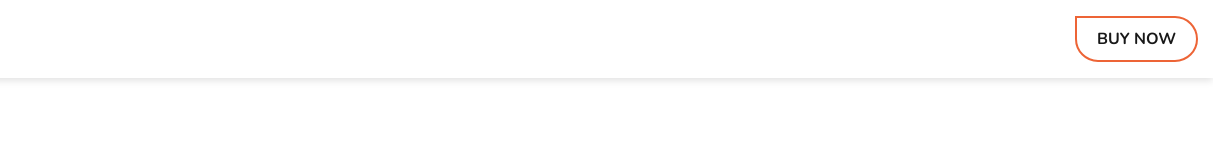
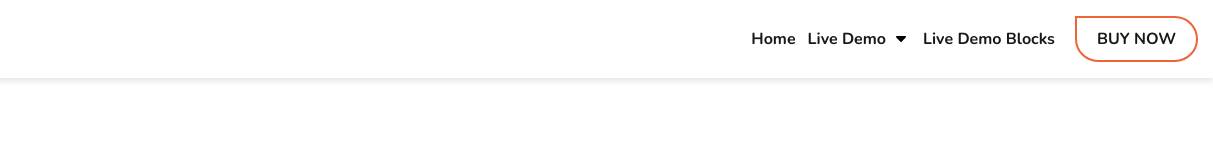
Before and after one commit to refactor-project-crafting/pets, a website: page public/index.html in a window 1280 px wide. Shown: the full height of the page, 67-1280 px from the left. Drawn offline with nearby package versions, Linux system fonts and the light colour scheme.

Commit message:
Mensaje de commit que no sigue las reglas PORQUE PUEDO

```diff
--- a/public/index.html
+++ b/public/index.html
@@ -22,6 +22,18 @@
       <span class="burger-line"></span>
       <span class="burger-line"></span>
     </button>
+    <nav class="main-navigation-container">
+      <ul class="main-navigation">
+        <li class="main-navigation-link-container">
+          <a class="main-navigation-link" href="home">Home</a>
+        </li>
+        <li class="main-navigation-link-container">
+          <button class="main-navigation-link">Live Demo <img src="/icons/caret-down.svg" alt="Open menu" width="20"
+              height="20"></button>
+        </li>
+        <li class="main-navigation-link-container"><button class="main-navigation-link">Live Demo Blocks</button></li>
+      </ul>
+    </nav>
     <a href="buy-now" class="button">
       Buy now
     </a>
--- a/public/styles/styles.css
+++ b/public/styles/styles.css
@@ -11,6 +11,10 @@
   margin: 0;
   font-family: Nunito, sans-serif;
   color: #181818;
+}
+
+a {
+  color: inherit;
 }
 
 button {
@@ -27,6 +31,7 @@
   display: flex;
   justify-content: space-between;
   align-items: center;
+  gap: 20px;
   box-shadow: 0 2px 8px 0 #0002;
 }
 
@@ -79,3 +84,55 @@
     display: inline-block;
   }
 }
+
+.main-navigation-container {
+  display: none;
+  flex: 1;
+  justify-content: flex-end;
+
+  @media (width >= 500px) {
+    display: flex;
+  }
+}
+
+.main-navigation {
+  list-style: none;
+  margin: 0;
+  padding: 0;
+  display: flex;
+  gap: 12px;
+
+  .main-navigation-link {
+    text-decoration: none;
+    font-weight: bold;
+    display: flex;
+    align-items: center;
+    gap: 5px;
+
+    &:hover {
+      color: var(--brand-color);
+    }
+  }
+}
+
+.main-navigation-link-container {
+  position: relative;
+
+  &::after {
+    display: none;
+    content: "";
+    height: 3px;
+    background-color: var(--brand-color);
+    width: 100%;
+    position: absolute;
+    bottom: -15px;
+    left: 0;
+    right: 0;
+  }
+
+  &:hover {
+    &::after {
+      display: inline-block;
+    }
+  }
+}
```
Also changed, not shown: public/icons/caret-down.svg (added).
